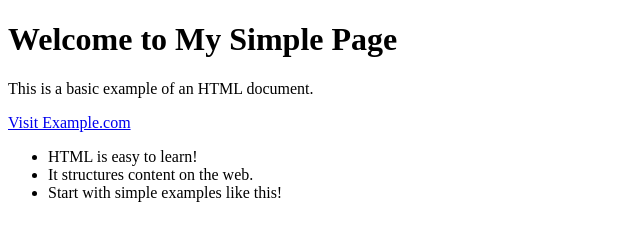
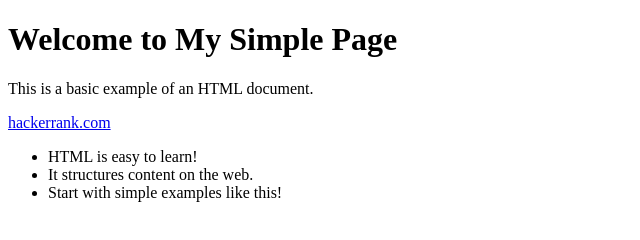
Before and after one commit to BalaJagadeesh22/bala, a plain HTML site: page index.html in a window 1280 px wide. Shown: the full height of the page, 0-640 px from the left. Drawn offline with Linux system fonts and the light colour scheme.

Commit message:
Create index.html

```diff
--- a/index.html
+++ b/index.html
@@ -8,7 +8,7 @@
 <body>
     <h1>Welcome to My Simple Page</h1>
     <p>This is a basic example of an HTML document.</p>
-    <a href="https://www.example.com" target="_blank">Visit Example.com</a>
+    <a href="https://www.hackerrank.com" target="_blank">hackerrank.com</a>
     <ul>
         <li>HTML is easy to learn!</li>
         <li>It structures content on the web.</li>
```
